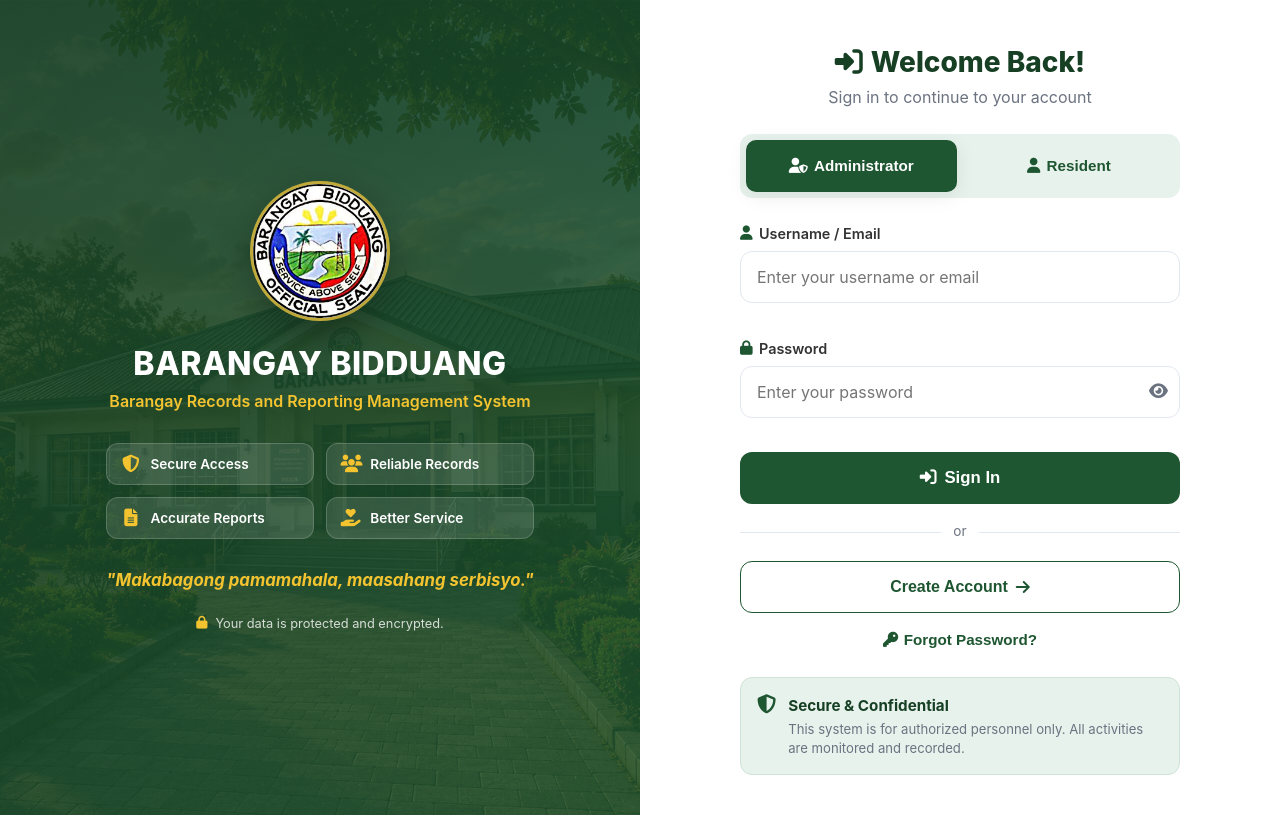
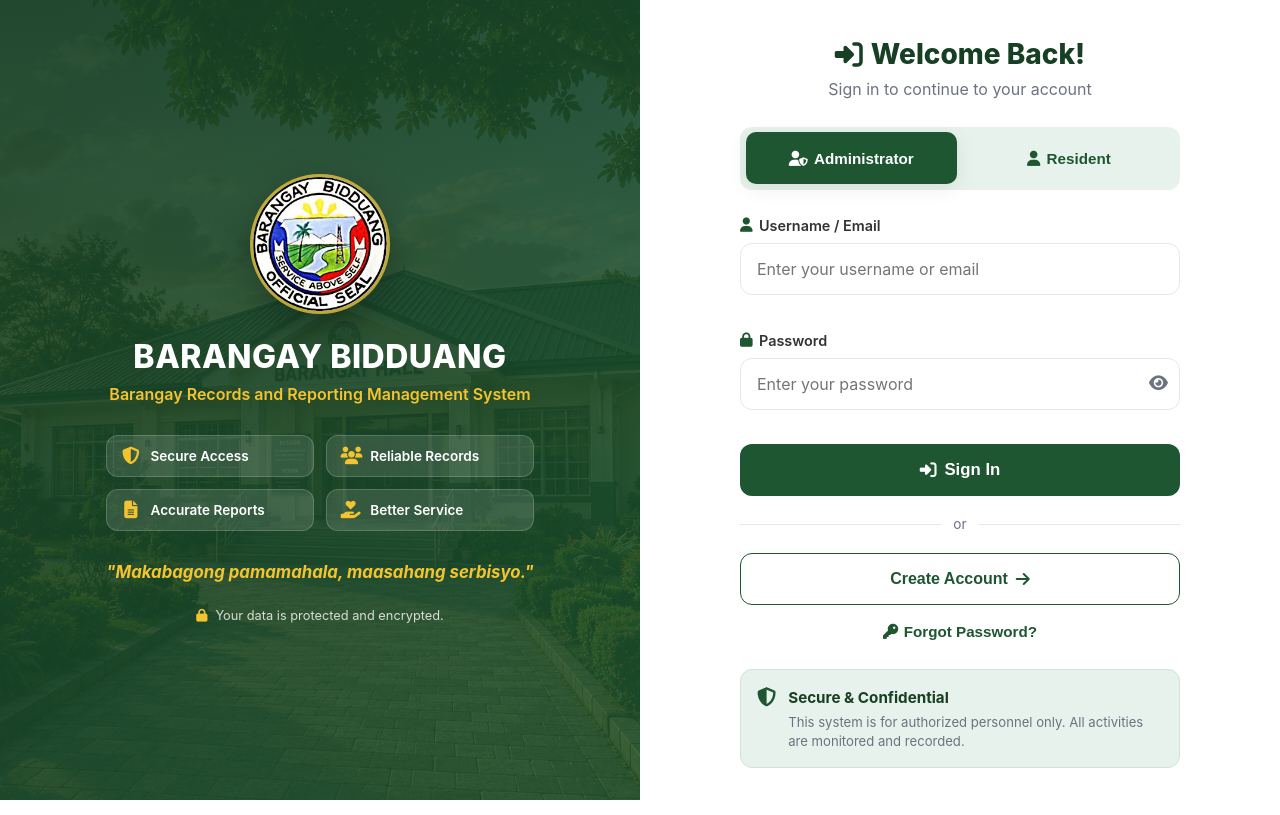
Before and after one commit to Jeford1005/Barangay_System1, a PHP site: page /login.php in a window 1280 px wide. Run offline with PHP 8.4, Linux system fonts and the light colour scheme; data that the repository does not hold is empty; some libraries are stand-ins or nearby versions.

Commit message:
Fix show/hide password (remove dup handler); desktop fixed-height, mobile scrollable

```diff
--- a/assets/css/login.css
+++ b/assets/css/login.css
@@ -20,7 +20,7 @@
     --font: 'Inter', 'Segoe UI', Tahoma, Geneva, Verdana, sans-serif;
 }
 *, *::before, *::after { box-sizing: border-box; margin: 0; padding: 0; }
-html { font-size: 16px; scroll-behavior: smooth; }
+html { font-size: 16px; scroll-behavior: smooth; height: 100%; overflow: hidden; }
 body {
     font-family: var(--font);
     font-size: 1rem;
@@ -28,12 +28,15 @@ body {
     color: var(--text);
     background: var(--bg);
     -webkit-font-smoothing: antialiased;
+    height: 100%;
+    overflow: hidden;
 }
 
-/* Layout */
+/* Layout - desktop: fixed full-height split, no page scroll */
 .auth-container {
     display: flex;
-    min-height: 100vh;
+    height: 100vh;
+    overflow: hidden;
 }
 
 /* ===== Branding / Identity Panel ===== */
@@ -139,6 +142,7 @@ body {
     align-items: center;
     justify-content: center;
     padding: 2.5rem;
+    overflow-y: auto;
 }
 .form-panel {
     width: 100%;
--- a/login.php
+++ b/login.php
@@ -274,15 +274,7 @@ if ($_SERVER['REQUEST_METHOD'] === 'POST' && isset($_POST['action'])) {
             });
         });
 
-        // Show/hide password toggles
-        document.querySelectorAll('.toggle-password').forEach(t => {
-            t.addEventListener('click', function() {
-                const inp = this.previousElementSibling;
-                if (inp.type === 'password') { inp.type = 'text'; this.querySelector('i').classList.replace('fa-eye','fa-eye-slash'); }
-                else { inp.type = 'password'; this.querySelector('i').classList.replace('fa-eye-slash','fa-eye'); }
-            });
-        });
-
+        // Password show/hide is handled by assets/js/main.js (initPasswordToggles)
         // Forgot
         const forgotBtn = document.getElementById('showForgotBtn');
         const forgotOverlay = document.getElementById('forgotOverlay');
```
